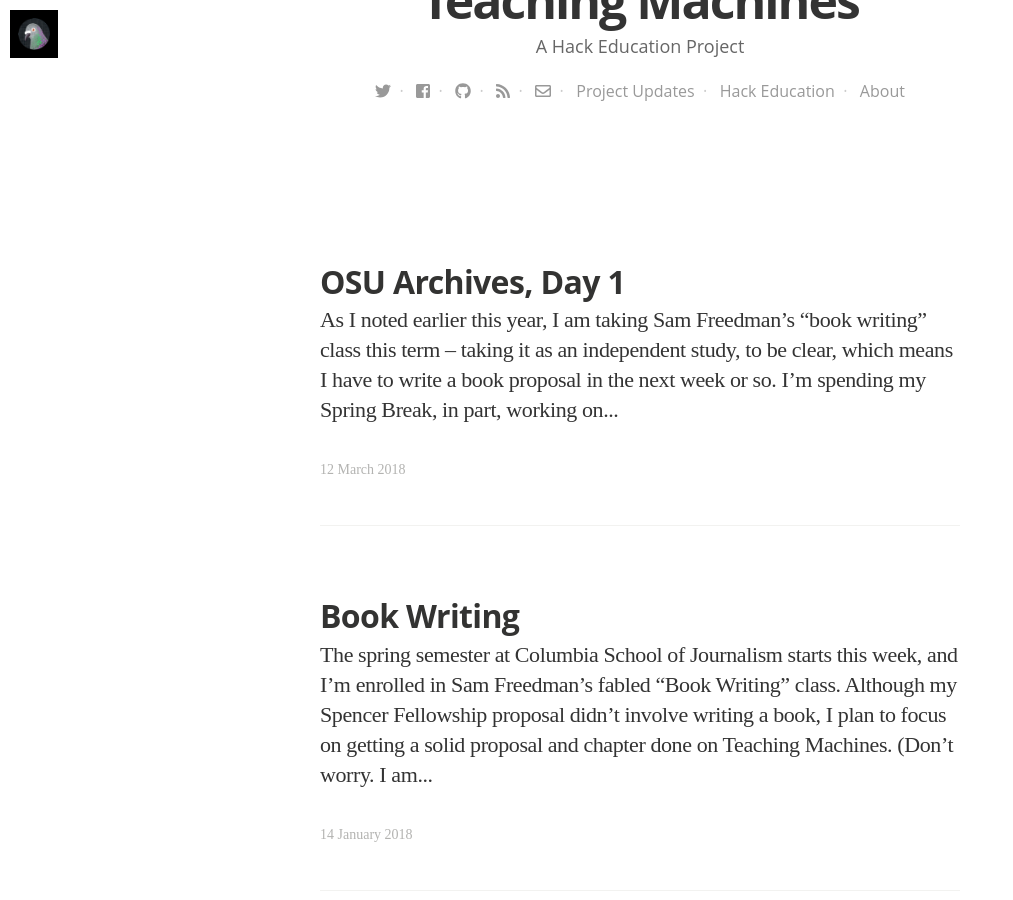
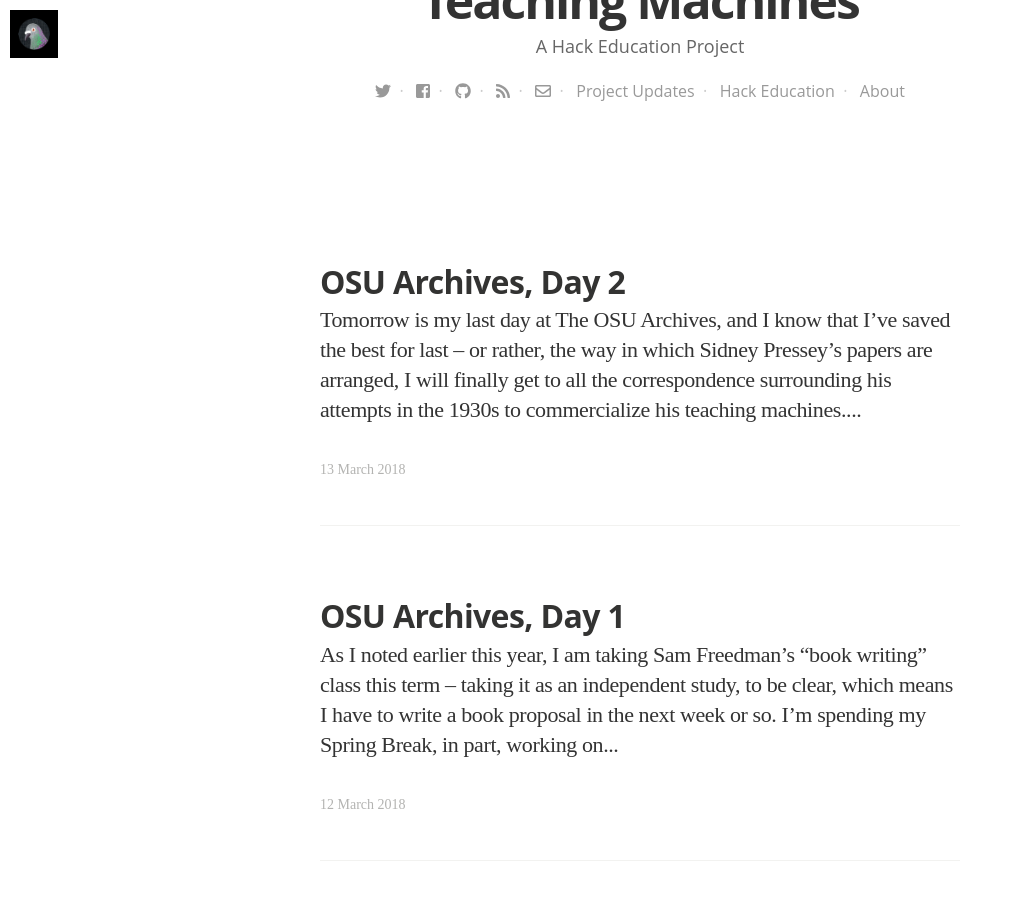
Before and after one commit to audreywatters/teachingmachines, a Jekyll site: the page built from blog/index.html, in a window 1280 px wide and 900 px high, scrolled down 559 px. Shown: the whole window, without its empty margins (0-1013 px from the left). Built offline with Jekyll 4.4.1, drawn with Linux system fonts in a browser that asks for light colours; nearby versions of some CDN libraries; some web fonts are replaced; the list of posts is cut into pages by our own code.

Commit message:
new article (and edits to previous one)

```diff
--- a/_posts/2018-03-12-osu1.html
+++ b/_posts/2018-03-12-osu1.html
@@ -27,7 +27,7 @@ imagecredits: https://www.flickr.com/photos/drphotomoto/6199037528
 <li><p>Despite the willingness of manufacturers (initially at least) to work with Pressey, there were real struggles to bring his ideas to market. His plans were complicated. They were expensive &#8211; and even expensive when it came to the inks and papers for his self-grading cards.</p></li>
 <li><p>I need to look more into SRA and IBM. I need to include Norman Crowder in my book. </p></li>
 <li><p>I had never heard of the &#8220;classroom communicator&#8221; &#8211; developed by Dr. Raimy. (I need to check if this was a student of Pressey. Or just part of his military contracts/connections.) &#8220;It consists of a panel of lights, four for each subject, connected by wires with key units so that each student has at his place at a table, or on his chair arm, a small board on which are four keys. In using the communicator, the instructor presents material to the class and from time to time injects in his presentation a true-false or multiple choice question. The students indicate their responses by pressing the first key if they think the first answer is correct, the second key if they think the second answer is right, and so on. When a key is pressed, the corresponding light glows on the instructor’s panel; and by observing which lights show the instructor can see whether most of the class answered a, b, c, or d.&#8221; Classroom response technologies! Venture capitalists love this! They think it&#8217;s innovation!</p></li>
-<li>The fear of students cheating is so pervasive.</li>
+<li><p>The fear of students cheating is so pervasive.</p></li>
 <li><p>I&#8217;m only halfway through the materials (and I haven&#8217;t got to the &#8220;teaching machines&#8221; section yet) but I only found one reference to <em>computing</em> education technology &#8211; a letter or two to and from the University of Illinois Urbana-Champaign with regards to PLATO.</p></li>
 <li><p>Pressey didn&#8217;t like Skinner. At all. I think there was a certain amount of deference &#8211; initially at least &#8211; but by the 1960s, Pressey really leaned into his criticisms of &#8220;programmed learning,&#8221; in the interest (of course) of promoting his version of auto-assessment and auto-instruction. I really don&#8217;t want my book to be a look at &#8220;what works&#8221; &#8211; it isn&#8217;t a study in educational research, that is &#8211; but this is a divide I will probably need to address. Ideologically. Etc.</p></li>
 </ul>
--- /dev/null
+++ b/_posts/2018-03-13-osu2.html
@@ -0,0 +1,21 @@
+---
+layout: post
+title: "OSU Archives, Day 2"
+date: 2018-03-13 19:40:00 +0000
+tags:
+image: https://s3.amazonaws.com/hackedu/2018-03-12-buckeye.jpg
+imagecredits: https://www.flickr.com/photos/drphotomoto/6199037528
+---
+<p>Tomorrow is my last day at The OSU Archives, and I know that I&#8217;ve saved the best for last &#8211; or rather, the way in which Sidney Pressey&#8217;s papers are arranged, I will finally get to all the correspondence surrounding his attempts in the 1930s to commercialize his teaching machines.</p>
+
+<p>I think that&#8217;s the angle I want to go with for my chapter on him. But as I read around that episode, there&#8217;s so much more to consider.</p>
+
+<p>I just want to jot down some of the thoughts from the day, as I read through Boxes 2, 3, and 4 of his papers:</p>
+
+<ul>
+<li><p>The bulk of communications between scholars in the mid- to late- 1900s involved sending one another reprints of journal articles. I&#8217;d like to think that library collections &#8211; and digital copies have ameliorated some of this. But I wonder how much of scholarly communication to this day is also &#8220;here is a PDF of what I wrote&#8221;</p></li>
+<li><p>What records are there now of scholars sharing their PDFs with one another &#8211; giving personal feedback (not just published feedback)?</p></li>
+<li><p>Who does Pressey have &#8220;beef&#8221; with (and why)? I don&#8217;t just mean academic or philosophical differences &#8211; I mean <em>beef</em>.</p></li>
+<li><p>What struck me reading through Pressey&#8217;s correspondence today &#8211; correspondence from the late 1960s and very much addressing &#8220;the state of higher education&#8221; &#8211; was how very little was said about student protests. And it made me think about how decontextualized so much of this research and scholarship was &#8211; not just in the 1960s, but throughout.</p></li>
+<li><p>Where are Norman Crowder&#8217;s papers? Why has no one written about his work?!</p></li>
+</ul>
```
